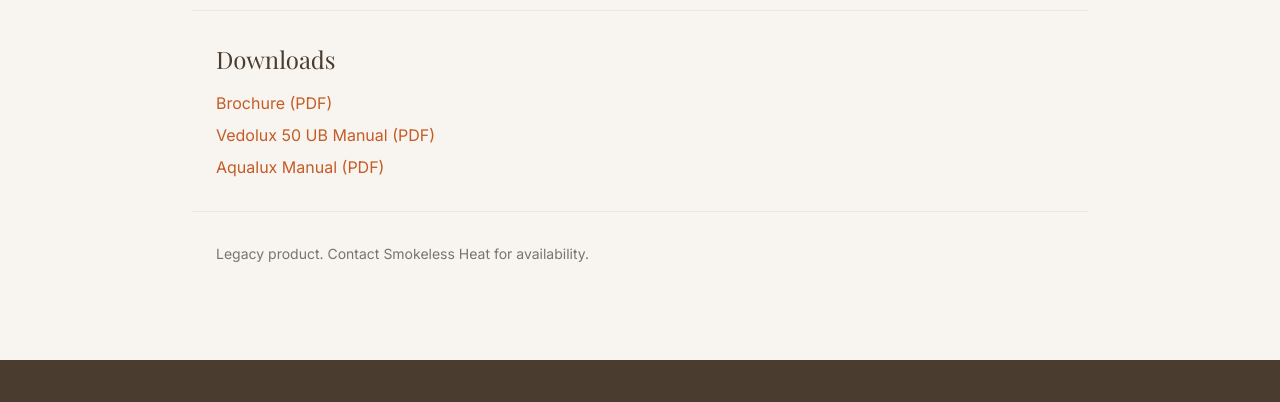
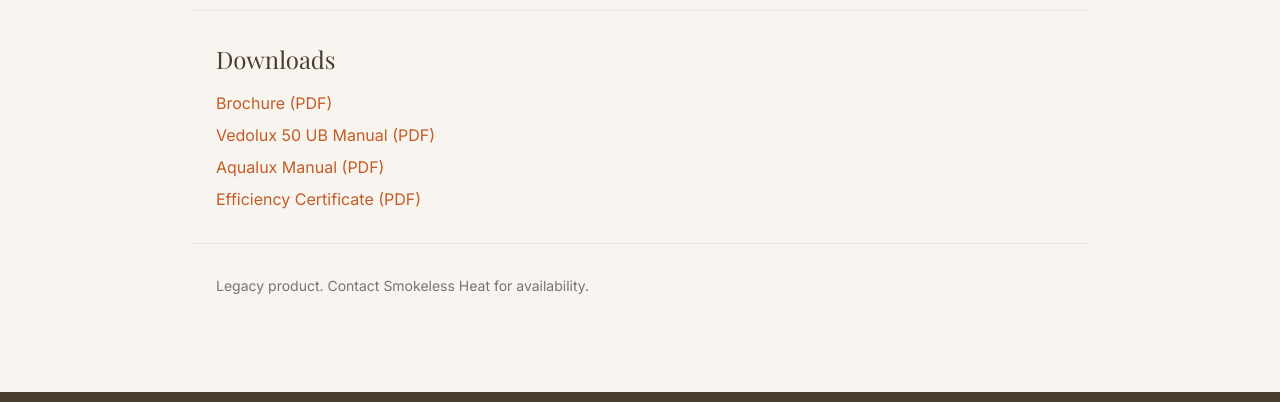
Before and after one commit to deanlzook/smokelessheat-astro, an Astro site: page /products/wood-boilers/vedolux-50-ub in a window 1280 px wide. Shown: the part 2042-2444 px from the top of the page. Built offline with nearby package versions, Linux system fonts and the light colour scheme; Astro itself is replaced by a stand-in of ours.

Commit message:
Add efficiency certificate to Vedolux 50 downloads

```diff
--- a/src/pages/products/wood-boilers/vedolux-50-ub.astro
+++ b/src/pages/products/wood-boilers/vedolux-50-ub.astro
@@ -53,6 +53,7 @@ import Footer from "../../../components/Footer.astro";
         <a href="/images/FullCatalogVarmebaronenWood.pdf" target="_blank" class="block text-ember hover:underline">Brochure (PDF)</a>
         <a href="/images/Vedolux_50_UB_081001_en.pdf" target="_blank" class="block text-ember hover:underline">Vedolux 50 UB Manual (PDF)</a>
         <a href="/images/Aqualux_Manual.pdf" target="_blank" class="block text-ember hover:underline">Aqualux Manual (PDF)</a>
+        <a href="/images/VarmCertificate.pdf" target="_blank" class="block text-ember hover:underline">Efficiency Certificate (PDF)</a>
       </div>
     </section>
     <section class="max-w-4xl mx-auto px-6 py-8 border-t border-wood/10"><p class="text-sm text-charcoal/60">Legacy product. Contact Smokeless Heat for availability.</p></section>
```
